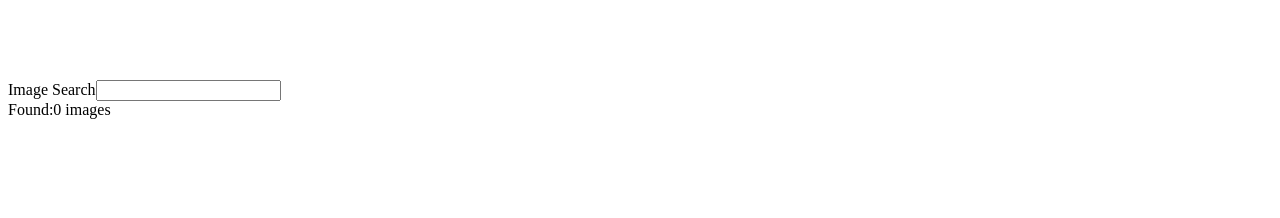
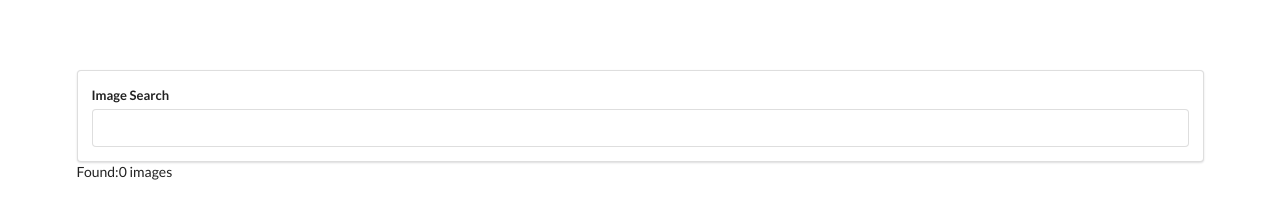
Before and after one commit to karina-miernik/search-pics, a React app: page public/index.html in a window 1280 px wide. Built offline with nearby package versions, Linux system fonts and the light colour scheme.

Commit message:
link to semantic ui added

```diff
--- a/public/index.html
+++ b/public/index.html
@@ -7,7 +7,7 @@
   <meta name="viewport" content="width=device-width, initial-scale=1" />
   <meta name="theme-color" content="#000000" />
   <meta name="description" content="Web site created using create-react-app" />
-  <link rel="stylesheet" href="https://cdnjs.cloudflare.com/ajax/libs/semantic-ui/2.4.1/semantic.min.js" />
+  <link rel="stylesheet" href="https://cdnjs.cloudflare.com/ajax/libs/semantic-ui/2.4.1/semantic.min.css" />
   <link rel="apple-touch-icon" href="%PUBLIC_URL%/logo192.png" />
   <!--
       manifest.json provides metadata used when your web app is installed on a
```
